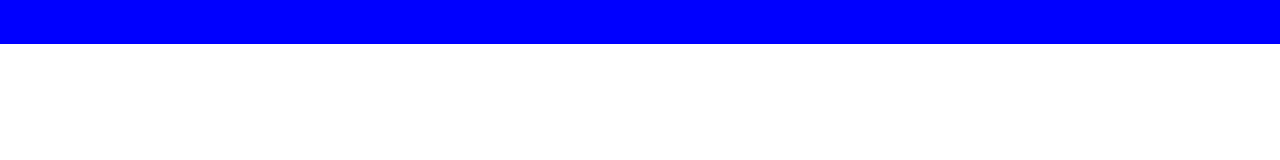
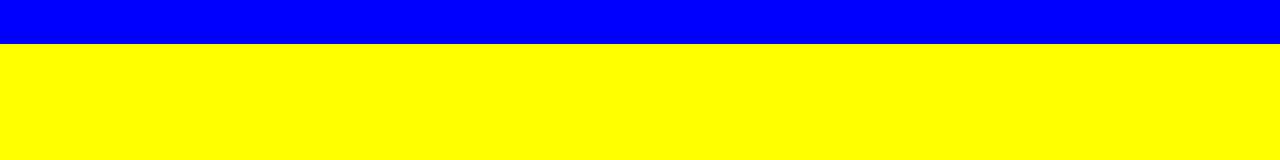
Before and after one commit to xunpei/1202, a website: page dev/index.html in a window 1280 px wide. Drawn offline with nearby package versions, Linux system fonts and the light colour scheme; files that its build step writes are made by us from their sources.

Commit message:
项目内容完成

```diff
--- a/dev/scss/style.scss
+++ b/dev/scss/style.scss
@@ -13,6 +13,6 @@
     section {
         width: 100%;
         flex: 1;
-        // background: #ff0;
+        background: #ff0;
     }
 }
```
Also changed, not shown: dev/css/style.css.
